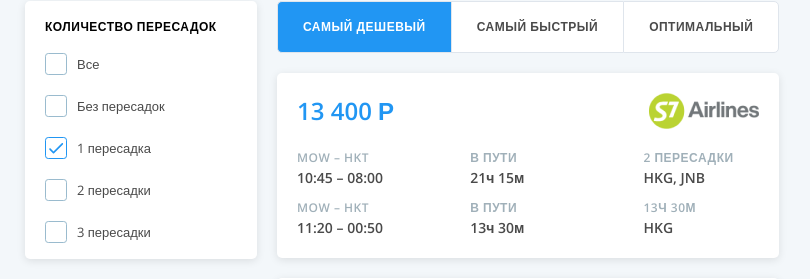
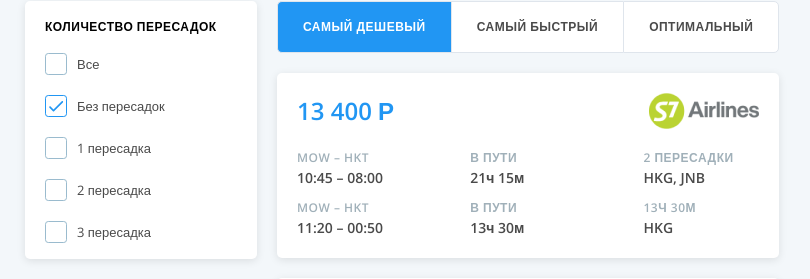
Before and after one commit to LenaG89/avia-sales-app, a React (Create React App) app: page / in a window 1280 px wide. Shown: the part 154-433 px from the top of the page, without its empty margins (238-1048 px from the left). Built offline with nearby package versions, Linux system fonts and the light colour scheme.

Commit message:
добавлено состояние фильтров и табов в стор, логика фильтров и табов

```diff
--- a/package.json
+++ b/package.json
@@ -3,6 +3,7 @@
   "version": "0.1.0",
   "private": true,
   "dependencies": {
+    "@reduxjs/toolkit": "^2.0.1",
     "@testing-library/jest-dom": "^5.17.0",
     "@testing-library/react": "^13.4.0",
     "@testing-library/user-event": "^13.5.0",
@@ -14,6 +15,7 @@
     "react-detect-offline": "^2.4.5",
     "react-dom": "^18.2.0",
     "react-lodash": "^0.1.2",
+    "react-redux": "^9.1.0",
     "react-scripts": "5.0.1",
     "sass": "^1.69.7",
     "web-vitals": "^2.1.4"
--- a/src/components/App/App.js
+++ b/src/components/App/App.js
@@ -1,4 +1,4 @@
-import React, { useState } from "react";
+import React from "react";
 import TransfersFilter from "../TransfersFilter";
 import Tabs from "../Tabs";
 import TicketsList from "../TicketsList";
@@ -6,18 +6,18 @@ import imgLogo from "./Logo.svg";
 import styles from "./App.module.scss";
 
 function App() {
-  const [filters, setFilters] = useState([
+  const filters= [
     { label: "Все", name: "All", active: false },
     { label: "Без пересадок", name: "null", active: false },
     { label: "1 пересадка", name: "Own", active: true },
     { label: "2 пересадки", name: "Two", active: false },
     { label: "3 пересадки", name: "Three", active: false },
-  ]);
-  const [tabs, setTabs] = useState([
+  ];
+  const tabs = [
     { label: "Самый дешевый", name: "cheapest", active: true },
     { label: "Самый быстрый", name: "fastest", active: false },
     { label: "Оптимальный", name: "optimal", active: false },
-  ]);
+  ];
   return (
     <div className={styles.app}>
       <div className={styles.logo}>
--- a/src/components/Tabs/Tabs.js
+++ b/src/components/Tabs/Tabs.js
@@ -1,8 +1,10 @@
 import React from "react";
 import TabsItem from "../TabsItem";
+import { useSelector } from "react-redux";
 import stylse from "./Tabs.module.scss";
 
-const Tabs = ({ tabsData }) => {
+const Tabs = () => {
+  const tabsData = useSelector((state)=> state.tabs.tabs)
   const elements = tabsData.map((tab) => {
     return <TabsItem key={tab.name} tabprops={tab} />;
   });
--- a/src/components/TabsItem/TabsItem.js
+++ b/src/components/TabsItem/TabsItem.js
@@ -1,12 +1,19 @@
 import React from "react";
+import { useDispatch } from "react-redux";
+import { setActiveTab } from "../redux/slices/tabSlice";
 import styles from "./TabsItem.module.scss";
 
 const TabsItem = ({ tabprops }) => {
-  const { label, active } = tabprops;
+  const dispatch = useDispatch();
+  const handleActiveTab = (name) => dispatch(setActiveTab(name));
+  const { label, active, name } = tabprops;
 
   return (
     <li
+      id={name}
+      name={name}
       className={active ? `${styles.item} ${styles.item_active}` : styles.item}
+      onClick={() => handleActiveTab(name)}
     >
       {label}
     </li>
--- a/src/components/TransfersFilter/TransfersFilter.js
+++ b/src/components/TransfersFilter/TransfersFilter.js
@@ -1,8 +1,10 @@
 import React from "react";
+import { useSelector } from "react-redux";
 import TransfersFilterItem from "../TransfersFilterItem";
 import styles from "./TransfersFilter.module.scss";
 
-const TransfersFilter = ({ filters }) => {
+const TransfersFilter = () => {
+  const filters = useSelector((state) => state.filters.filters);
   const elements = filters.map((filter) => {
     return <TransfersFilterItem key={filter.name} filterProps={filter} />;
   });
--- a/src/components/TransfersFilterItem/TransfersFilterItem.js
+++ b/src/components/TransfersFilterItem/TransfersFilterItem.js
@@ -1,20 +1,28 @@
 import React from "react";
+import {  useDispatch } from "react-redux";
+import { setActiveFilter } from "../redux/slices/filterSlice";
 import styles from "./TransfersFilterItem.module.scss";
 
 const TransfersFilterItem = ({ filterProps }) => {
   const { name, label, active } = filterProps;
+
+  const dispatch = useDispatch();
+  const handleActiveFilterChange = (name) => {
+    dispatch(setActiveFilter(name))
+  }
   return (
-    <div className={styles.item}>
+    <li className={styles.item}>
       <input
         type="checkbox"
+        id={name}
         name={name}
         checked={active}
-        onChange={() => console.log(name)}
+        onChange={()=>handleActiveFilterChange(name)}
       />
-      <label htmlFor={name} className="">
+      <label htmlFor={name} >
         {label}
       </label>
-    </div>
+    </li>
   );
 };
 export default TransfersFilterItem;
--- /dev/null
+++ b/src/components/redux/slices/filterSlice.js
@@ -0,0 +1,37 @@
+import { createSlice } from "@reduxjs/toolkit"
+
+const initialState = {
+    filters: [
+        { label: 'Все', name: 'all', active: false },
+        { label: 'Без пересадок', name: 'not', active: true },
+        { label: '1 пересадка', name: 'one', active: false },
+        { label: '2 пересадка', name: 'two', active: false },
+        { label: '3 пересадка', name: 'three', active: false },
+      ],
+
+};
+
+const filterSlice = createSlice({
+    name: 'filters',
+    initialState,
+    reducers: {
+        setActiveFilter: (state, action)=> {
+
+      const allActive = state.filters.every((item) => item.active);
+
+      if (action.payload === 'all') {
+        state.filters = state.filters.map((item) => ({ ...item, active: !allActive }));
+      }
+
+      const updatedFilters = state.filters.map((item) => (item.name === action.payload ? { ...item, active: !item.active } : item));
+
+      const allFiltersChecked = updatedFilters.slice(1).every((item) => item.active);
+
+      state.filters = updatedFilters.map((item) => (item.name === 'all' ? { ...item, active: allFiltersChecked } : item));
+    },
+        }
+})
+
+export const {setActiveFilter } = filterSlice.actions
+
+export default filterSlice.reducer
--- /dev/null
+++ b/src/components/redux/slices/tabSlice.js
@@ -0,0 +1,24 @@
+import { createSlice } from "@reduxjs/toolkit";
+
+const initialState = {
+    tabs: [
+    { label: "Самый дешевый", name: "cheapest", active: true },
+    { label: "Самый быстрый", name: "fastest", active: false },
+    { label: "Оптимальный", name: "optimal", active: false },
+  ]};
+
+  const tabSlice = createSlice({
+    name: 'tabs',
+    initialState,
+    reducers: {
+        setActiveTab: (state, action) =>{
+
+               state.tabs = state.tabs.map((item)=>
+                (item.name===action.payload) ? {...item, active: true} : {...item, active: false}
+                )
+        }
+    }
+  })
+
+  export const {setActiveTab} = tabSlice.actions;
+  export default tabSlice.reducer
--- /dev/null
+++ b/src/components/redux/store.js
@@ -0,0 +1,14 @@
+import { configureStore } from "@reduxjs/toolkit";
+import filterReducer from './slices/filterSlice';
+import tabReducer from './slices/tabSlice';
+
+
+const store = configureStore({
+  reducer: {
+    filters: filterReducer,
+    tabs: tabReducer,
+
+  },
+});
+
+export default store;
--- a/src/index.js
+++ b/src/index.js
@@ -1,7 +1,13 @@
 import React from "react";
+import { Provider } from "react-redux";
+import store from "./components/redux/store";
 import ReactDOM from "react-dom/client";
 import "./index.scss";
 import App from "./components/App";
 
 const root = ReactDOM.createRoot(document.getElementById("root"));
-root.render(<App />);
+root.render(
+  <Provider store={store}>
+    <App />
+  </Provider>
+);
```
Also changed, not shown: 1 other file (tests, documents, lock files or other folders).
